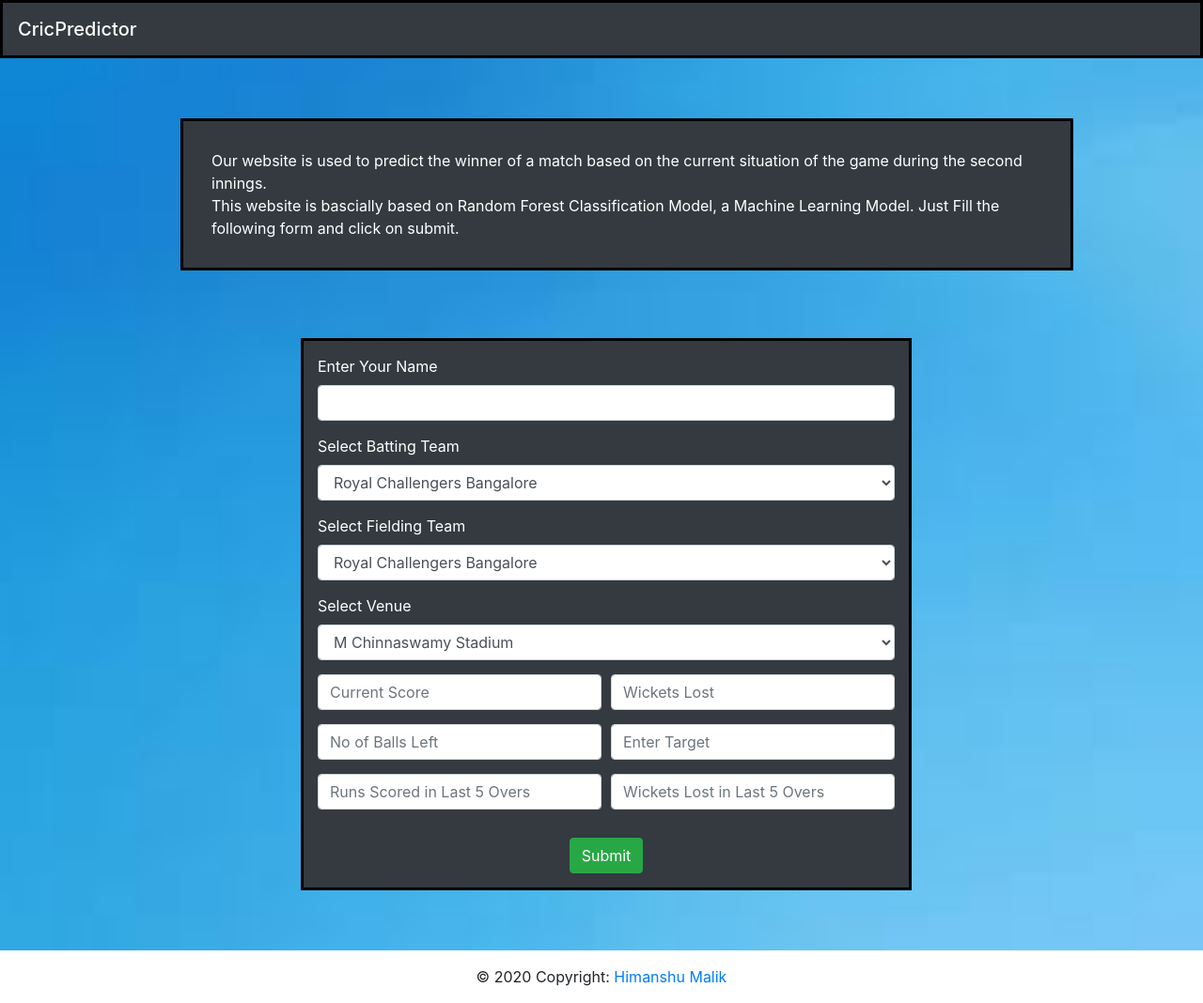
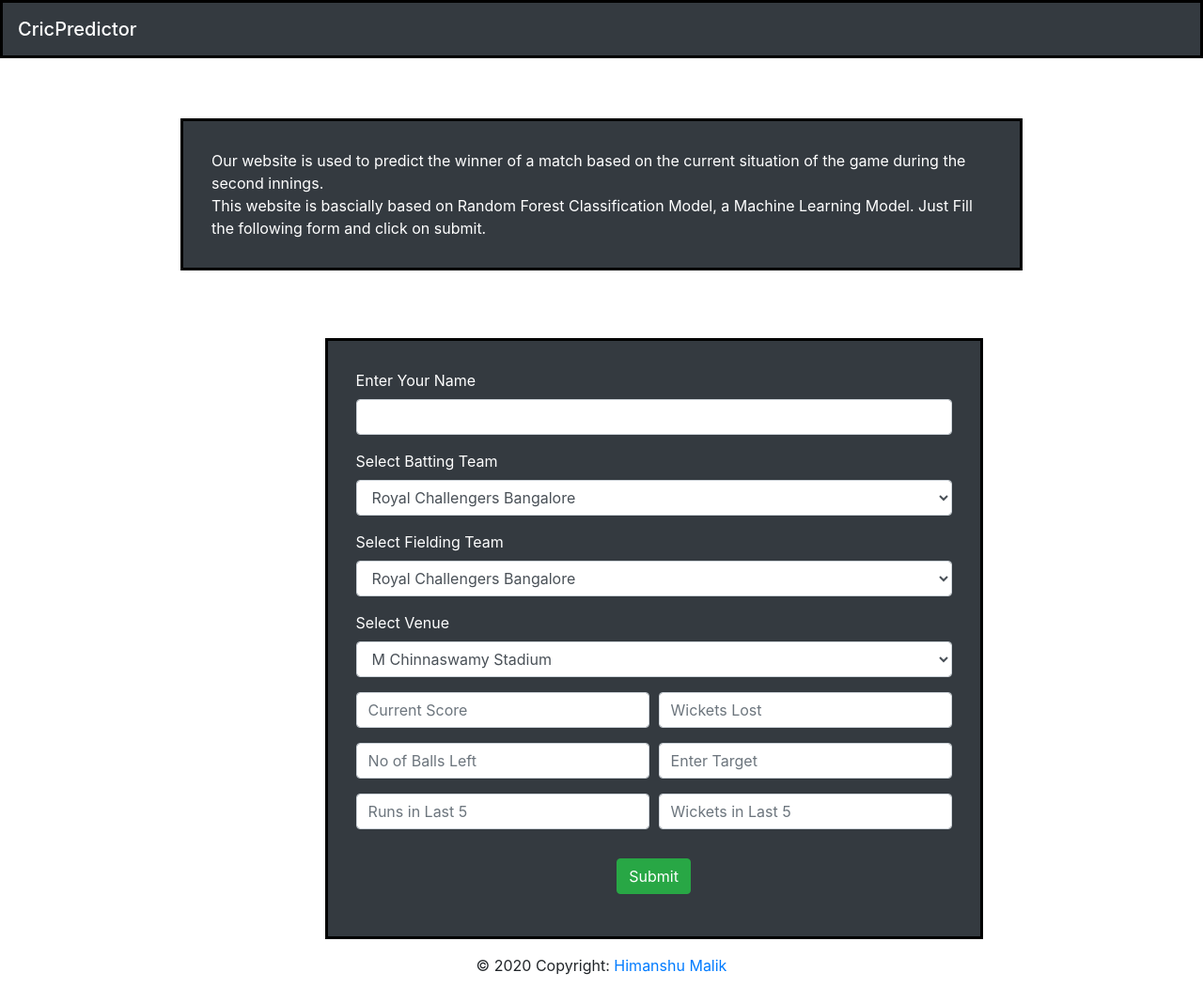
Before and after one commit to the-himanshu/CricPredictor, a Django app: page / in a window 1280 px wide; the page is wider, and only the part inside the window is pictured. Shown: that part at 94% size. After the commit the page ends 1038 px from the top of that part, so only its background shows below. Run offline with Django 3.2, Linux system fonts and the light colour scheme; parts of the project's set-up code (start-up, migrations or seed data) failed here and were passed over; some libraries are stand-ins or nearby versions.

Commit message:
Update home.html

```diff
--- a/WinPredictor/templates/winpredictor/home.html
+++ b/WinPredictor/templates/winpredictor/home.html
@@ -15,44 +15,314 @@
     <script src="https://cdnjs.cloudflare.com/ajax/libs/popper.js/1.14.6/umd/popper.min.js" integrity="sha384-wHAiFfRlMFy6i5SRaxvfOCifBUQy1xHdJ/yoi7FRNXMRBu5WHdZYu1hA6ZOblgut" crossorigin="anonymous"></script>
     <script src="https://stackpath.bootstrapcdn.com/bootstrap/4.2.1/js/bootstrap.min.js" integrity="sha384-B0UglyR+jN6CkvvICOB2joaf5I4l3gm9GU6Hc1og6Ls7i6U/mkkaduKaBhlAXv9k" crossorigin="anonymous"></script>
 
+    <style>
+      @media only screen and (min-width : 1080px)
+      {
+        .navx
+        {
+          border-width: 3px;
+          border-color: black;
+          border-style: solid;
+        }
+        .main
+        {
+          color: white;
+          padding: 30px;
+          margin-left: 15%;
+          margin-right: 15%;
+          margin-top: 5%;
+          display: inline-block;
+          border-width: 3px;
+          border-color: black;
+          border-style: solid;
+        }
+        .form-box
+        {
+          color: white;
+          padding: 30px;
+          margin-left: 27%;
+          width: 700px;
+          margin-top: 5%;
+          display: inline-block;
+          border-width: 3px;
+          border-color: black;
+          border-style: solid;
+        }
+      }
+
+      @media only screen and (max-width : 300px)
+      {
+        .navx
+        {
+          border-width: 2px;
+          border-color: black;
+          border-style: solid;
+        }
+        .main
+        {
+          color: white;
+          padding: 8px;
+          margin-left: 8%;
+          margin-right: 8%;
+          margin-top: 5%;
+          display: inline-block;
+          border-width: 2px;
+          border-color: black;
+          border-style: solid;
+          font-size: 7px;
+        }
+        .form-box
+        {
+          color: white;
+          padding: 8px;
+          margin-left: 8%;
+          margin-right: 8%;
+          margin-top: 5%;
+          display: inline-block;
+          border-width: 3px;
+          border-color: black;
+          border-style: solid;
+        }
+        .form-entry
+        {
+          font-size: 10px;
+        }
+        input::placeholder
+        {
+          font-size: 9px;
+        }
+        .list-form
+        {
+          font-size: 10px;
+        }
+      }
+
+      @media (min-width : 300px) and (max-width : 600px)
+      {
+        .navx
+        {
+          border-width: 2px;
+          border-color: black;
+          border-style: solid;
+        }
+        .main
+        {
+          color: white;
+          padding: 8px;
+          margin-left: 8%;
+          margin-right: 8%;
+          margin-top: 5%;
+          display: inline-block;
+          border-width: 2px;
+          border-color: black;
+          border-style: solid;
+          font-size: 9px;
+        }
+        .form-box
+        {
+          color: white;
+          padding: 10px;
+          margin-left: 8%;
+          margin-right: 8%;
+          margin-top: 5%;
+          display: inline-block;
+          border-width: 3px;
+          border-color: black;
+          border-style: solid;
+        }
+        .form-entry
+        {
+          font-size: 14px;
+        }
+        input::placeholder
+        {
+          font-size: 12px;
+        }
+        .list-form
+        {
+          font-size: 14px;
+        }
+      }
+
+      @media (min-width : 600px) and (max-width : 700px)
+      {
+        .navx
+        {
+          border-width: 2px;
+          border-color: black;
+          border-style: solid;
+        }
+        .main
+        {
+          color: white;
+          padding: 8px;
+          margin-left: 8%;
+          width: 540px;
+          margin-top: 5%;
+          display: inline-block;
+          border-width: 2px;
+          border-color: black;
+          border-style: solid;
+          font-size: 9px;
+        }
+        .form-box
+        {
+          color: white;
+          padding: 10px;
+          margin-left: 15%;
+          margin-right: 12%;
+          margin-top: 5%;
+          display: inline-block;
+          border-width: 3px;
+          border-color: black;
+          border-style: solid;
+        }
+        .form-entry
+        {
+          font-size: 16px;
+        }
+        input::placeholder
+        {
+          font-size: 14px;
+        }
+        .list-form
+        {
+          font-size: 14px;
+        }
+      }
+
+      @media (min-width : 700px) and (max-width : 900px)
+      {
+        .navx
+        {
+          border-width: 2px;
+          border-color: black;
+          border-style: solid;
+        }
+        .main
+        {
+          color: white;
+          padding: 8px;
+          margin-left: 8%;
+          width: 640px;
+          margin-top: 5%;
+          display: inline-block;
+          border-width: 2px;
+          border-color: black;
+          border-style: solid;
+          font-size: 15px;
+        }
+        .form-box
+        {
+          color: white;
+          padding: 10px;
+          margin-left: 20%;
+          margin-right: 12%;
+          margin-top: 5%;
+          display: inline-block;
+          border-width: 3px;
+          border-color: black;
+          border-style: solid;
+        }
+        .form-entry
+        {
+          font-size: 16px;
+        }
+        input::placeholder
+        {
+          font-size: 14px;
+        }
+        .list-form
+        {
+          font-size: 14px;
+        }
+      }
+
+      @media (min-width : 900px) and (max-width : 1050px)
+      {
+        .navx
+        {
+          border-width: 2px;
+          border-color: black;
+          border-style: solid;
+        }
+        .main
+        {
+          color: white;
+          padding: 8px;
+          margin-left: 8%;
+          width: 855px;
+          margin-top: 5%;
+          display: inline-block;
+          border-width: 2px;
+          border-color: black;
+          border-style: solid;
+          font-size: 18px;
+        }
+        .form-box
+        {
+          color: white;
+          padding: 10px;
+          margin-left: 28%;
+          margin-right: 12%;
+          margin-top: 5%;
+          display: inline-block;
+          border-width: 3px;
+          border-color: black;
+          border-style: solid;
+        }
+        .form-entry
+        {
+          font-size: 16px;
+        }
+        input::placeholder
+        {
+          font-size: 14px;
+        }
+        .list-form
+        {
+          font-size: 14px;
+        }
+      }
+    </style>
+
   </head>
   <body>
-    <div style="background-image: url({% static 'bg.jpg' %}); background-position: center; background-size: cover;">
-
-      <nav class="navbar navbar-dark bg-dark" style = "border:3px solid black">
+    <div>
+      <nav class="navbar navbar-dark bg-dark navx">
           <span class="navbar-brand mb-0 h1">CricPredictor</span>
       </nav>
 
       <div>
-          <label class='bg-dark' for="info" style = "color:white;padding:30px;margin-left:15%;margin-right:15%;margin-top:5%;width:950px;border:3px solid black;display: inline-block;">
+          <label class='bg-dark main' for="info">
             Our website is used to predict the winner of a match based on the current situation of the game during the second innings.<br>
             This website is bascially based on Random Forest Classification Model, a Machine Learning Model.
             Just Fill the following form and click on submit.
           </label>
       </div>
 
-      <form class='bg-dark' action="predict\" method="get" style = "color:white; margin-left:25%;margin-right:25%;margin-top:5%;margin-bottom:5%;width:650px;border:3px solid black;display: inline-block;">
-          <div class="form-group" style = "margin:15px;">
+      <form class='bg-dark form-box' action="predict\" method="get">
+          <div class="form-group form-entry">
             <label for="username">Enter Your Name</label>
             <input type="name" class="form-control" id="username" name="username" aria-describedby="emailHelp">
           </div>
-          <div class="form-group" style="margin:15px;">
+          <div class="form-group form-entry">
               <label for="exampleFormControlSelect1">Select Batting Team</label>
-              <select class="form-control" id="battingTeam" name="battingTeam">
+              <select class="form-control list-form" id="battingTeam" name="battingTeam">
                 <option>Royal Challengers Bangalore</option> <option>Kolkata Knight Riders</option> <option>Mumbai Indians</option><option>Chennai Super Kings</option>
                 <option>Sunrisers Hyderabad</option> <option>Rajasthan Royals</option> <option>Kings XI Punjab</option><option>Delhi Capitals</option>
               </select>
             </div>
-          <div class="form-group" style="margin:15px;">
+          <div class="form-group form-entry">
               <label for="exampleFormControlSelect1">Select Fielding Team</label>
-              <select class="form-control" id="fieldingTeam" name="fieldingTeam">
+              <select class="form-control list-form" id="fieldingTeam" name="fieldingTeam">
                   <option>Royal Challengers Bangalore</option> <option>Kolkata Knight Riders</option> <option>Mumbai Indians</option> <option>Chennai Super Kings</option>
                   <option>Sunrisers Hyderabad</option> <option>Rajasthan Royals</option> <option>Kings XI Punjab</option> <option>Delhi Capitals</option>
               </select>
           </div>
-          <div class="form-group" style="margin:15px;">
+          <div class="form-group form-entry">
               <label for="exampleFormControlSelect1">Select Venue</label>
-              <select class="form-control" id="venue" name="venue">
+              <select class="form-control list-form" id="venue" name="venue">
                 <option>M Chinnaswamy Stadium</option> <option>Eden Gardens</option> <option>Feroz Shah Kotla</option>
                 <option>Rajiv Gandhi International Stadium, Uppal</option> <option>MA Chidambaram Stadium, Chepauk</option>
                 <option>Punjab Cricket Association Stadium, Mohali</option> <option>Sawai Mansingh Stadium</option>
@@ -60,7 +330,7 @@
                 <option>Dr DY Patil Sports Academy</option> <option>Others</option>
               </select>
           </div>
-          <div class="form-group" style="margin:15px;">
+          <div class="form-group form-entry">
           <div class="form-row">
               <div class="col">
                 <input type="text" class="form-control" placeholder="Current Score" id="score" name="score">
@@ -70,7 +340,7 @@
               </div>
             </div>
           </div>
-          <div class="form-group" style="margin:15px;">
+          <div class="form-group" form-entry>
               <div class="form-row">
                   <div class="col">
                     <input type="text" class="form-control" placeholder="No of Balls Left" id="balls" name="balls">
@@ -80,13 +350,13 @@
                   </div>
                 </div>
           </div>
-          <div class="form-group" style="margin:15px;">
+          <div class="form-group" form-entry>
               <div class="form-row">
                   <div class="col">
-                    <input type="text" class="form-control" placeholder="Runs Scored in Last 5 Overs" id="score5" name="score5">
+                    <input type="text" class="form-control" placeholder="Runs in Last 5" id="score5" name="score5">
                   </div>
                   <div class="col">
-                    <input type="text" class="form-control" placeholder="Wickets Lost in Last 5 Overs" id="wickets5" name="wickets5">
+                    <input type="text" class="form-control" placeholder="Wickets in Last 5" id="wickets5" name="wickets5">
                   </div>
                 </div>
           </div>
```
